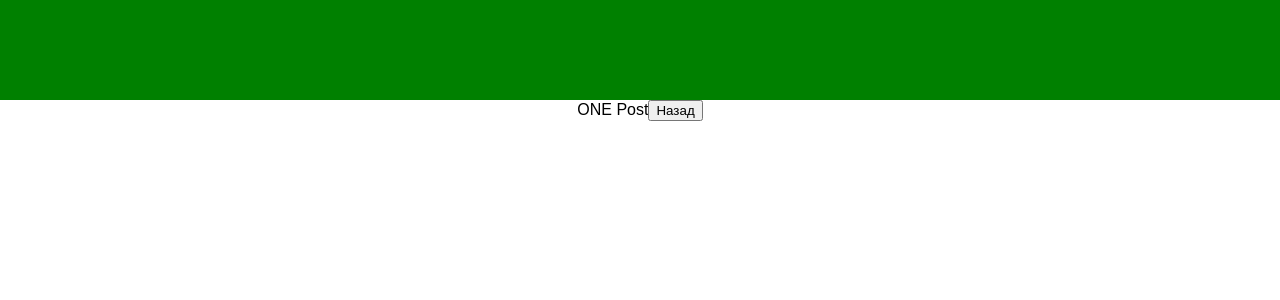
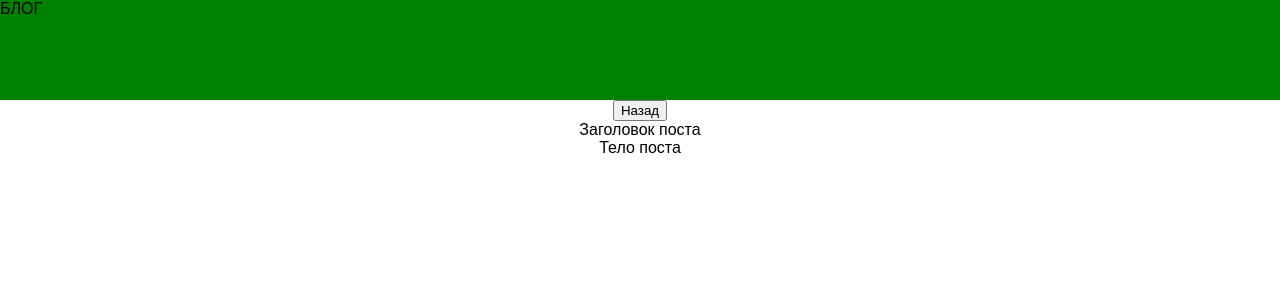
Before and after one commit to shapkarin/blog, a React (Create React App) app: page /post/1 in a window 1280 px wide. Shown: the top 300 px of the page. Built offline with nearby package versions, Linux system fonts and the light colour scheme.

Commit message:
without style

```diff
--- a/src/Layout/Blog.jsx
+++ b/src/Layout/Blog.jsx
@@ -8,7 +8,9 @@ class MainLayout extends Component {
 
     return (
       <div className="main-layout-container">
-        <header style={{height: '100px', width: '100%', background: 'green'}} />
+        <header style={{height: '100px', width: '100%', background: 'green'}}>
+          БЛОГ
+        </header>
         <div className="main-content">
           {children}
         </div>
--- a/src/Layout/Landing.jsx
+++ b/src/Layout/Landing.jsx
@@ -7,7 +7,9 @@ class LandingLayout extends Component {
 
     return (
       <div className="landing-layout-container">
-        <header style={{height: '100px', width: '100%', background: 'red'}} />
+        <header style={{height: '100px', width: '100%', background: 'red'}}>
+          Лендинг
+        </header>
         <div className="main-content">
           {children}
         </div>
--- a/src/Pages/Landing.jsx
+++ b/src/Pages/Landing.jsx
@@ -7,13 +7,7 @@ import { Link } from 'react-router';
 export default class App extends Component {
   render() {
     return <div className="App">
-        <div className="App-header">
-          <img src={logo} className="App-logo" alt="logo" />
-          <h2>Welcome to React</h2>
-        </div>
         <p className="App-intro">
-          To get started, edit <code>src/App.js</code> and save to reload. <br />
-          <Link to="post">Один пост</Link><br />
           <Link to="posts">Список постов</Link><br />
         </p>
       </div>
--- a/src/Pages/Post.jsx
+++ b/src/Pages/Post.jsx
@@ -2,10 +2,19 @@ import React, { Component } from 'react';
 import { browserHistory } from 'react-router';
 
 export default class App extends Component {
+  state = {
+    id: 1,
+    title: 'Заголовок поста',
+    body: 'Тело поста'
+  }
+
   render() {
+    const post = this.state;
+
     return <div className="App">
-        ONE Post
         <button onClick={browserHistory.goBack}>Назад</button>
+        <div>{post.title}</div>
+        <div>{post.body}</div>
       </div>
   }
 }
--- a/src/Pages/Posts.jsx
+++ b/src/Pages/Posts.jsx
@@ -2,8 +2,8 @@ import React, { Component } from 'react';
 import { Link, browserHistory } from 'react-router';
 
 const itemTest = {
-  title: 'Some titile',
-  date: '10 sep - 13 sep 2017'
+  title: 'Заголовок',
+  date: '28 декабря 2017'
 };
 
 export default class App extends Component {
@@ -27,7 +27,7 @@ export default class App extends Component {
         {
           posts.map(post =>
             <div>
-              <Link to={`post/${post.id}`}>{post.title}</Link>
+              <Link to={`post/${post.id}`}>{`${post.title} #${post.id}`}</Link>
             </div>
           )
         }
```
